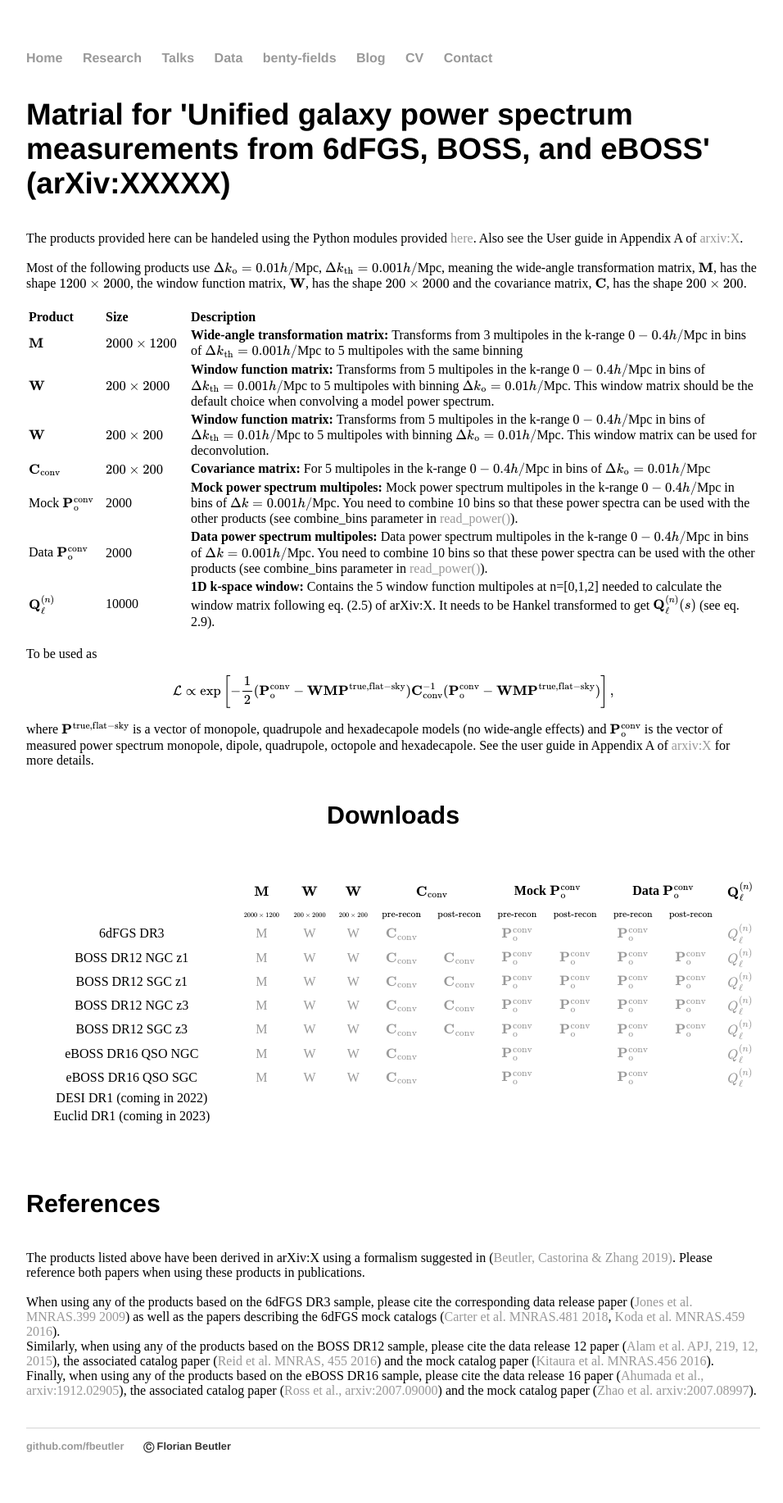
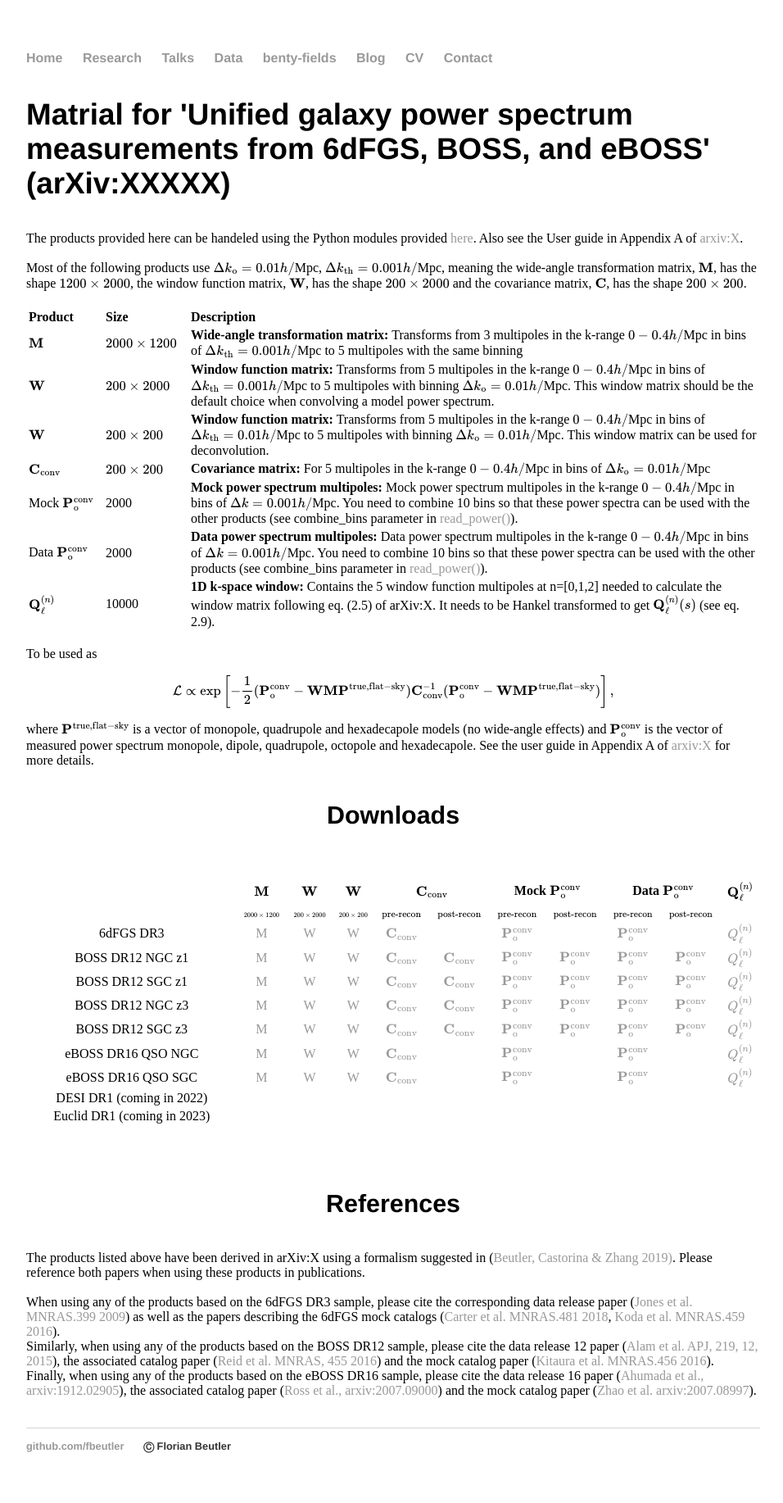
Before and after one commit to fbeutler/fbeutler.github.io, a Jekyll site: the page built from hub/deconv_paper.html, in a window 1280 px wide. Shown: the whole page at 82% size, without its empty margins (160-1116 px from the left). Built offline with Jekyll 4.4.1, drawn with Linux system fonts in a browser that asks for light colours.

Commit message:
Update deconv_paper.html

```diff
--- a/hub/deconv_paper.html
+++ b/hub/deconv_paper.html
@@ -219,7 +219,7 @@ title: Some material
   </tr>
 </table><br><br>
 
-<h4>References</h4>
+<h4 style="text-align:center">References</h4>
 
 	The products listed above have been derived in arXiv:X using a formalism suggested in
 	(<a href="https://arxiv.org/abs/1810.05051" target="_blank">Beutler, Castorina & Zhang 2019)</a>. Please reference both papers when using
```
